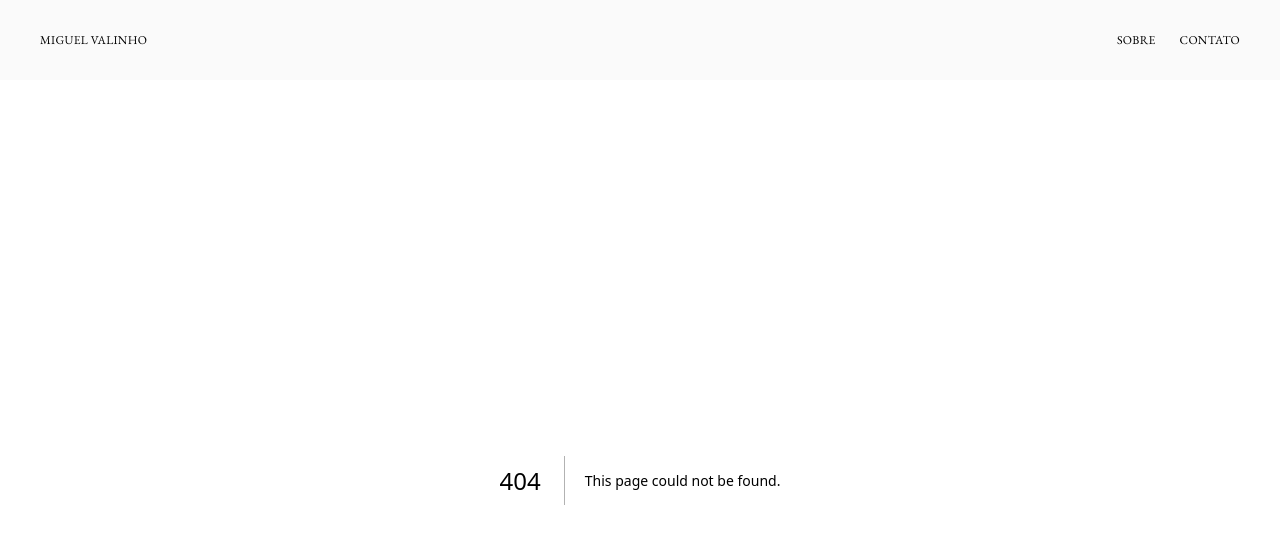
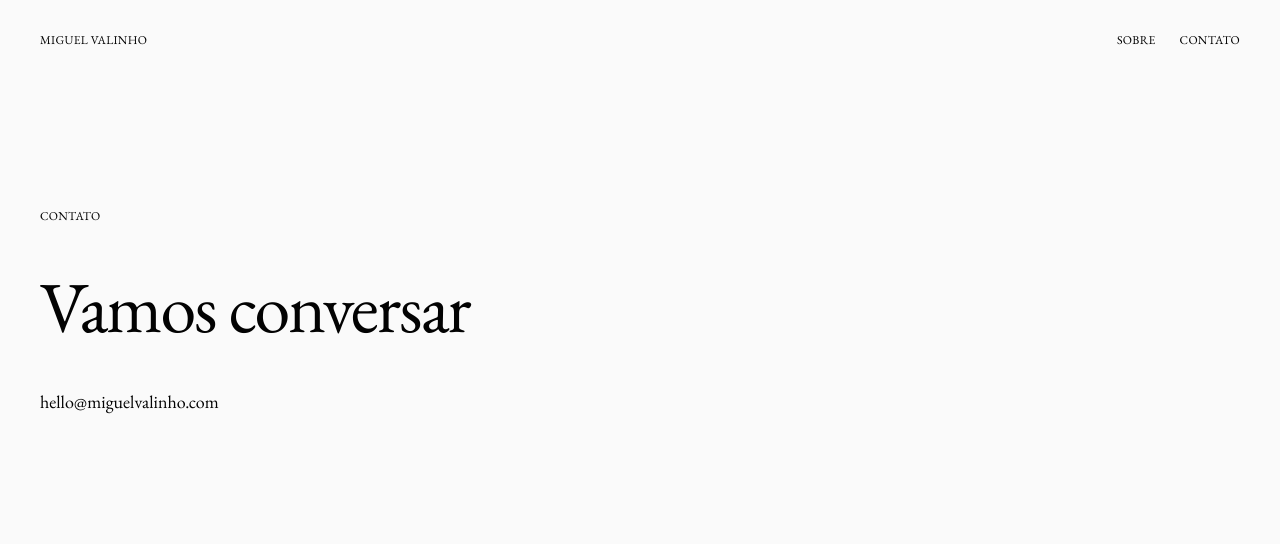
Before and after one commit to valinhocm-code/portfolio, a Next.js app in the folder portfolio-nextjs/: page /contato in a window 1280 px wide. Before the commit this address had no page. Shown: the top 544 px of the page. Built offline with nearby package versions, Linux system fonts and the light colour scheme.

Commit message:
Add Contact page

```diff
--- /dev/null
+++ b/portfolio-nextjs/app/contato/page.tsx
@@ -0,0 +1,25 @@
+export const metadata = {
+  title: "Contato — Miguel Valinho",
+  description: "Entre em contato com Miguel Valinho",
+};
+
+export default function ContatoPage() {
+  return (
+    <section className="px-10 py-24 md:py-32">
+      <div className="max-w-3xl">
+        <p className="text-xs tracking-wide mb-12">CONTATO</p>
+        <h1 className="font-serif text-5xl md:text-7xl leading-[0.95] tracking-tight">
+          Vamos conversar
+        </h1>
+        <div className="mt-12 space-y-4 text-base md:text-lg">
+          <a
+            href="mailto:hello@miguelvalinho.com"
+            className="link-underline"
+          >
+            hello@miguelvalinho.com
+          </a>
+        </div>
+      </div>
+    </section>
+  );
+}
```
